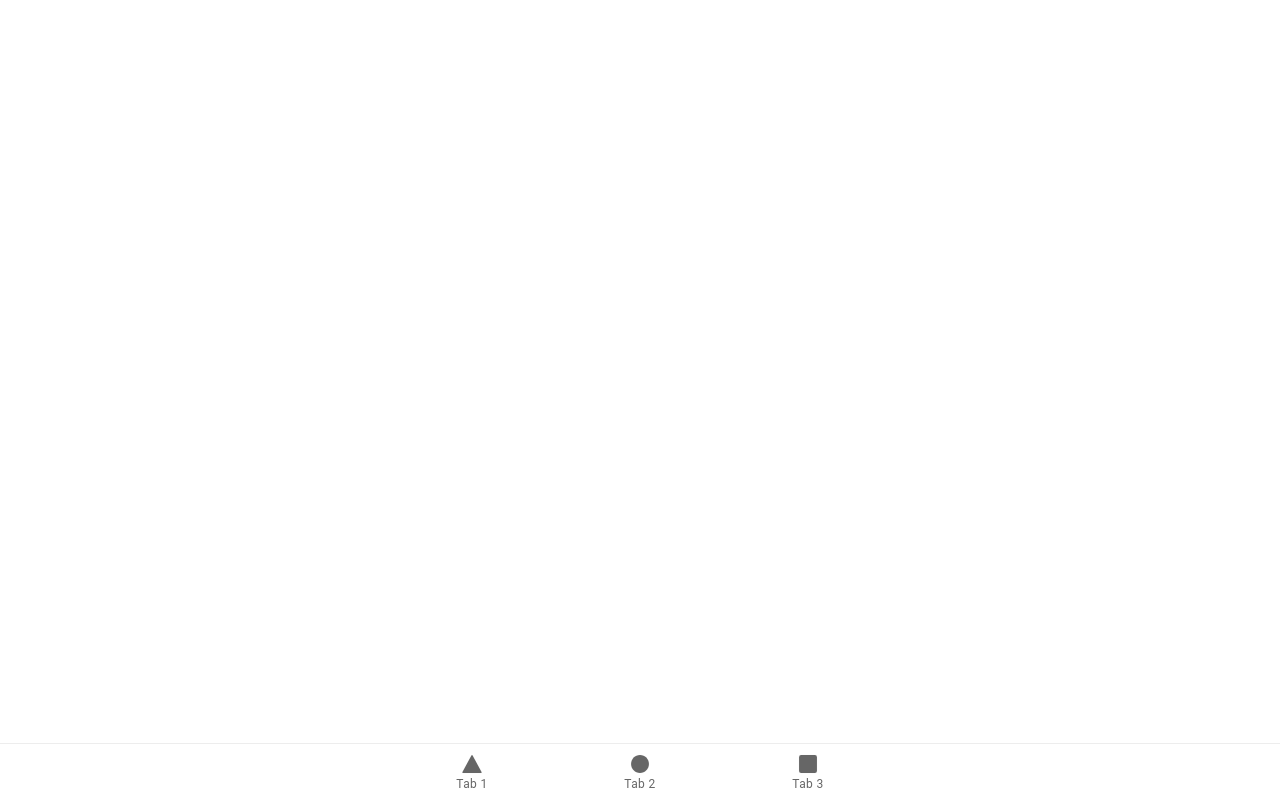
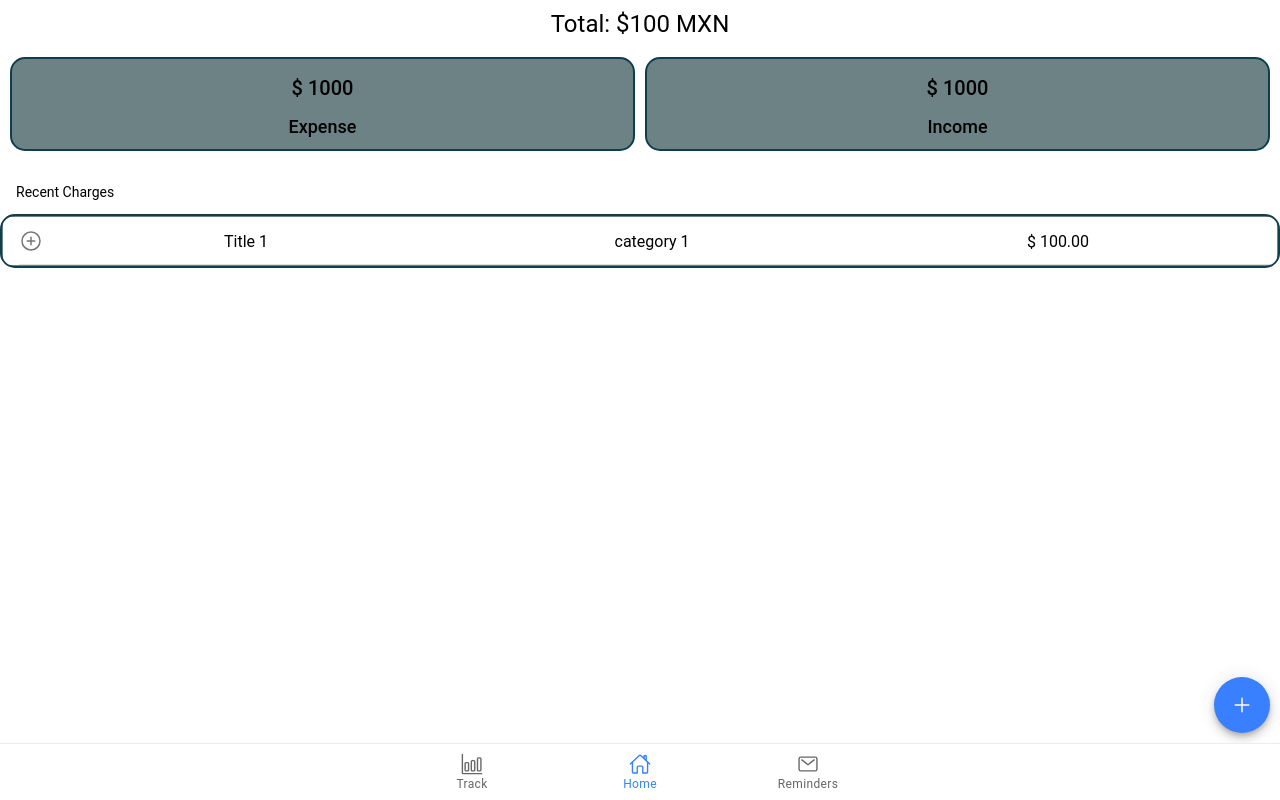
Before and after one commit to AlanBar13/tsukan, a React (Create React App) app: page /home in a window 1280 px wide. Built offline with nearby package versions, Linux system fonts and the light colour scheme.

Commit message:
Added Home Component and ListItem component

```diff
--- a/src/App.tsx
+++ b/src/App.tsx
@@ -9,8 +9,8 @@ import {
   IonTabs,
 } from '@ionic/react';
 import { IonReactRouter } from '@ionic/react-router';
-import { ellipse, square, triangle } from 'ionicons/icons';
-import Tab1 from './pages/Tab1';
+import { barChartOutline, homeOutline, mailOutline } from 'ionicons/icons';
+import Home from './pages/Home'
 import Tab2 from './pages/Tab2';
 import Tab3 from './pages/Tab3';
 
@@ -38,13 +38,13 @@ const App: React.FC = () => (
     <IonReactRouter>
       <IonTabs>
         <IonRouterOutlet>
-          <Route exact path="/tab1">
-            <Tab1 />
+          <Route exact path="/home">
+            <Home />
           </Route>
-          <Route exact path="/tab2">
+          <Route exact path="/track">
             <Tab2 />
           </Route>
-          <Route path="/tab3">
+          <Route path="/reminders">
             <Tab3 />
           </Route>
           <Route exact path="/">
@@ -52,17 +52,17 @@ const App: React.FC = () => (
           </Route>
         </IonRouterOutlet>
         <IonTabBar slot="bottom">
-          <IonTabButton tab="tab1" href="/tab1">
-            <IonIcon icon={triangle} />
-            <IonLabel>Tab 1</IonLabel>
+          <IonTabButton tab="track" href="/track">
+            <IonIcon icon={barChartOutline} />
+            <IonLabel>Track</IonLabel>
           </IonTabButton>
-          <IonTabButton tab="tab2" href="/tab2">
-            <IonIcon icon={ellipse} />
-            <IonLabel>Tab 2</IonLabel>
+          <IonTabButton tab="home" href="/home">
+            <IonIcon icon={homeOutline} />
+            <IonLabel>Home</IonLabel>
           </IonTabButton>
-          <IonTabButton tab="tab3" href="/tab3">
-            <IonIcon icon={square} />
-            <IonLabel>Tab 3</IonLabel>
+          <IonTabButton tab="reminders" href="/reminders">
+            <IonIcon icon={mailOutline} />
+            <IonLabel>Reminders</IonLabel>
           </IonTabButton>
         </IonTabBar>
       </IonTabs>
--- /dev/null
+++ b/src/components/ListItem.tsx
@@ -0,0 +1,17 @@
+import { IonItem, IonLabel, IonIcon } from '@ionic/react'
+import { addCircleOutline, removeCircleOutline } from 'ionicons/icons';
+import { Item } from '../models'
+
+
+const ListItem: React.FC<{item: Item}> = ({item}) => {
+    return(
+        <IonItem>
+                { item.sign === '+' ? <IonIcon icon={addCircleOutline}></IonIcon> : <IonIcon icon={removeCircleOutline}></IonIcon>}
+                <IonLabel>{item.title}</IonLabel>
+                <IonLabel>{item.category}</IonLabel>
+                <IonLabel>$ {item.amount.toFixed(2)}</IonLabel>
+        </IonItem>
+    )
+}
+
+export default ListItem
--- /dev/null
+++ b/src/models/index.ts
@@ -0,0 +1,8 @@
+export interface Item {
+    id: number;
+    title: string;
+    category: string;
+    amount: number;
+    sign: string;
+    timestamp: string;
+}
--- /dev/null
+++ b/src/pages/Home.css
@@ -0,0 +1,16 @@
+.title {
+    width: 100%;
+    height: 5%;
+    padding: 10px 5px;
+    text-align: center;
+    margin-bottom: 10px;
+}
+
+.item {
+    text-align: center;
+    width: 100%;
+    background-color: hsla(189, 21%, 30%, 0.75);
+    padding: 1px;
+    border-radius: 15px;
+    border: 2px solid #0f3e4d;
+}
--- /dev/null
+++ b/src/pages/Home.tsx
@@ -0,0 +1,52 @@
+import { IonContent, IonPage, IonLabel, IonGrid, IonRow, IonCol, IonList, IonListHeader, IonFab, IonIcon, IonFabButton } from '@ionic/react';
+import { add } from 'ionicons/icons';
+import ListItem from '../components/ListItem'
+import { Item } from '../models'
+import './Home.css';
+
+const Home: React.FC = () => {
+    const items: Item[] = [
+        { id: 1, title: "Title 1", category: "category 1", amount: 100, sign: "+", timestamp: "2021-09-20" },
+        { id: 2, title: "Title 2", category: "category 2", amount: 200, sign: "-", timestamp: "2021-09-20" },
+        { id: 3, title: "Title 3", category: "category 3", amount: 300.50, sign: "+", timestamp: "2021-09-20" },
+        { id: 4, title: "Title 4", category: "category 4", amount: 400, sign: "-", timestamp: "2021-09-20" },
+    ]
+    return (
+        <IonPage>
+            <IonContent fullscreen>
+                <div className="title">
+                    <IonLabel><h1>Total: $100 MXN</h1></IonLabel>
+                </div>
+                <IonGrid>
+                    <IonRow>
+                        <IonCol>
+                            <div className="item num">
+                                <h4>$ 1000</h4>
+                                <h5>Expense</h5>
+                            </div>
+                        </IonCol>
+                        <IonCol>
+                            <div className="item num">
+                                <h4>$ 1000</h4>
+                                <h5>Income</h5>
+                            </div>
+                        </IonCol>
+                    </IonRow>
+                </IonGrid>
+                <IonList>
+                    <IonListHeader>
+                        <IonLabel>Recent Charges</IonLabel>
+                    </IonListHeader>
+                    <ListItem item={items[0]} />
+                </IonList>
+                <IonFab vertical="bottom" horizontal="end" slot="fixed">
+                    <IonFabButton>
+                        <IonIcon icon={add}></IonIcon>
+                    </IonFabButton>
+                </IonFab>
+            </IonContent>
+        </IonPage>
+    );
+};
+
+export default Home;
--- a/src/pages/Tab1.tsx
+++ /dev/null
@@ -1,25 +0,0 @@
-import { IonContent, IonHeader, IonPage, IonTitle, IonToolbar } from '@ionic/react';
-import ExploreContainer from '../components/ExploreContainer';
-import './Tab1.css';
-
-const Tab1: React.FC = () => {
-  return (
-    <IonPage>
-      <IonHeader>
-        <IonToolbar>
-          <IonTitle>Tab 1</IonTitle>
-        </IonToolbar>
-      </IonHeader>
-      <IonContent fullscreen>
-        <IonHeader collapse="condense">
-          <IonToolbar>
-            <IonTitle size="large">Tab 1</IonTitle>
-          </IonToolbar>
-        </IonHeader>
-        <ExploreContainer name="Tab 1 page" />
-      </IonContent>
-    </IonPage>
-  );
-};
-
-export default Tab1;
```
Also changed, not shown: src/pages/Tab1.css (deleted).
